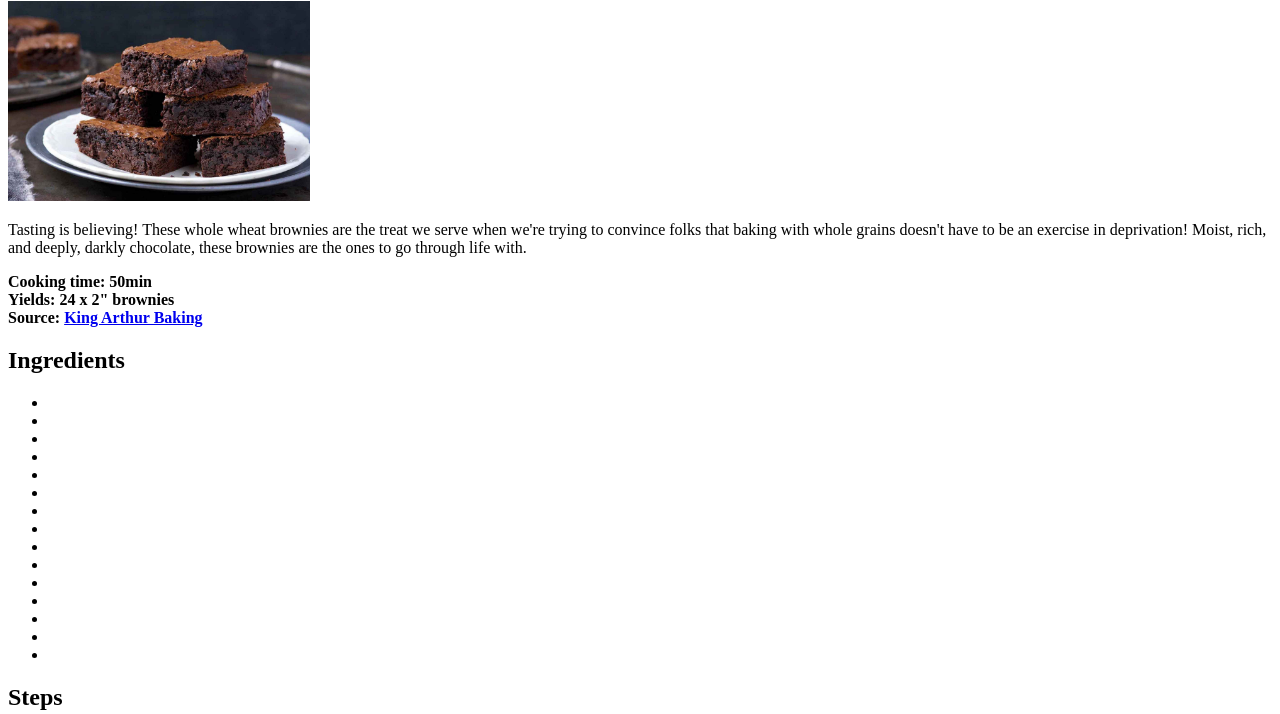
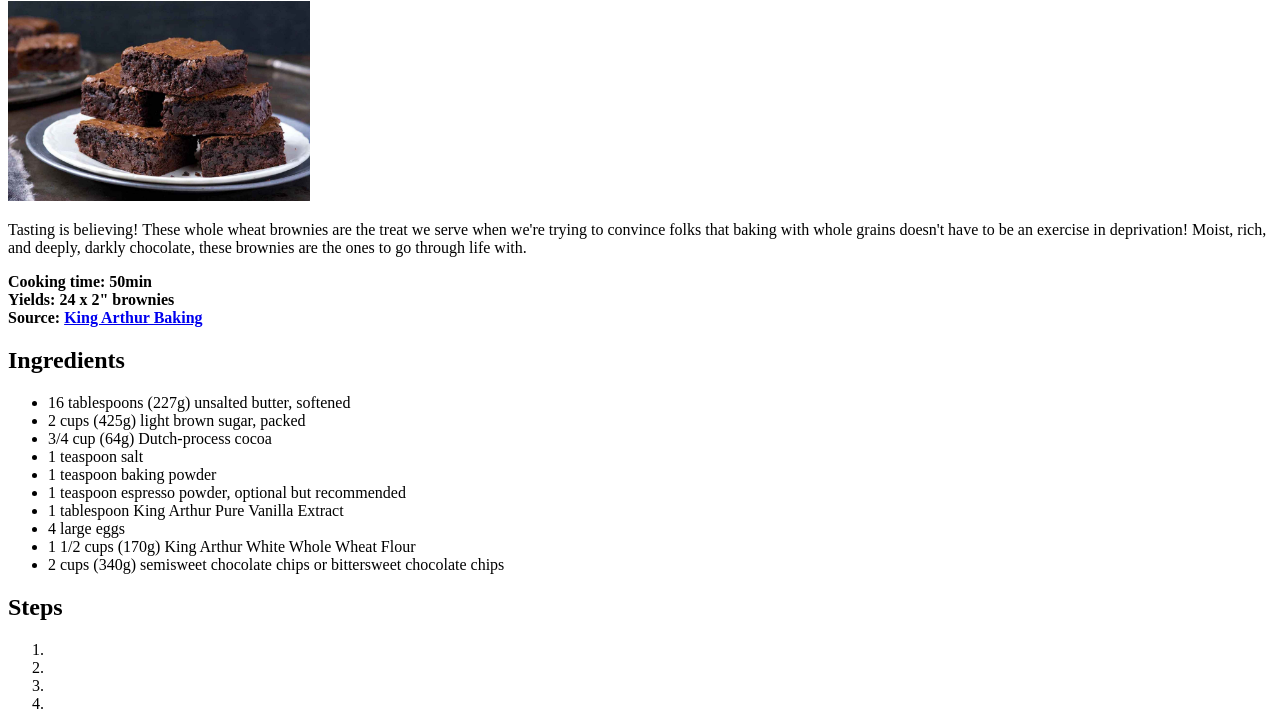
Before and after one commit to deepakvinod/odin-recipes, a plain HTML site: page recipes/whole-brownies.html in a window 1280 px wide. Shown: the part 79-793 px from the top of the page. Drawn offline with Linux system fonts and the light colour scheme.

Commit message:
feat: Add ingredients - whole brownies

```diff
--- a/recipes/whole-brownies.html
+++ b/recipes/whole-brownies.html
@@ -22,21 +22,16 @@
         </p>
         <h2>Ingredients</h2>
         <ul>
-            <li></li>
-            <li></li>
-            <li></li>
-            <li></li>
-            <li></li>
-            <li></li>
-            <li></li>
-            <li></li>
-            <li></li>
-            <li></li>
-            <li></li>
-            <li></li>
-            <li></li>
-            <li></li>
-            <li></li>
+            <li> 16 tablespoons (227g) unsalted butter, softened </li>
+            <li> 2 cups (425g) light brown sugar, packed </li>
+            <li> 3/4 cup (64g) Dutch-process cocoa </li>
+            <li> 1 teaspoon salt </li>
+            <li> 1 teaspoon baking powder </li>
+            <li> 1 teaspoon espresso powder, optional but recommended </li>
+            <li> 1 tablespoon King Arthur Pure Vanilla Extract </li>
+            <li> 4 large eggs </li>
+            <li> 1 1/2 cups (170g) King Arthur White Whole Wheat Flour </li>
+            <li> 2 cups (340g) semisweet chocolate chips or bittersweet chocolate chips </li>
         </ul>
         <h2>Steps</h2>
         <ol>
```
